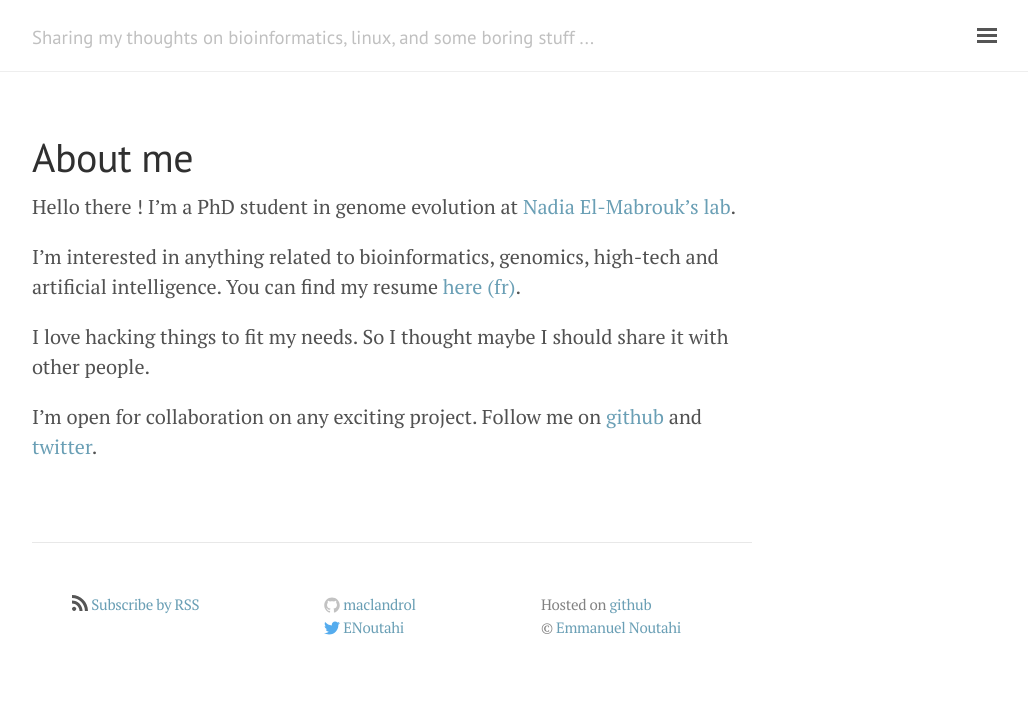
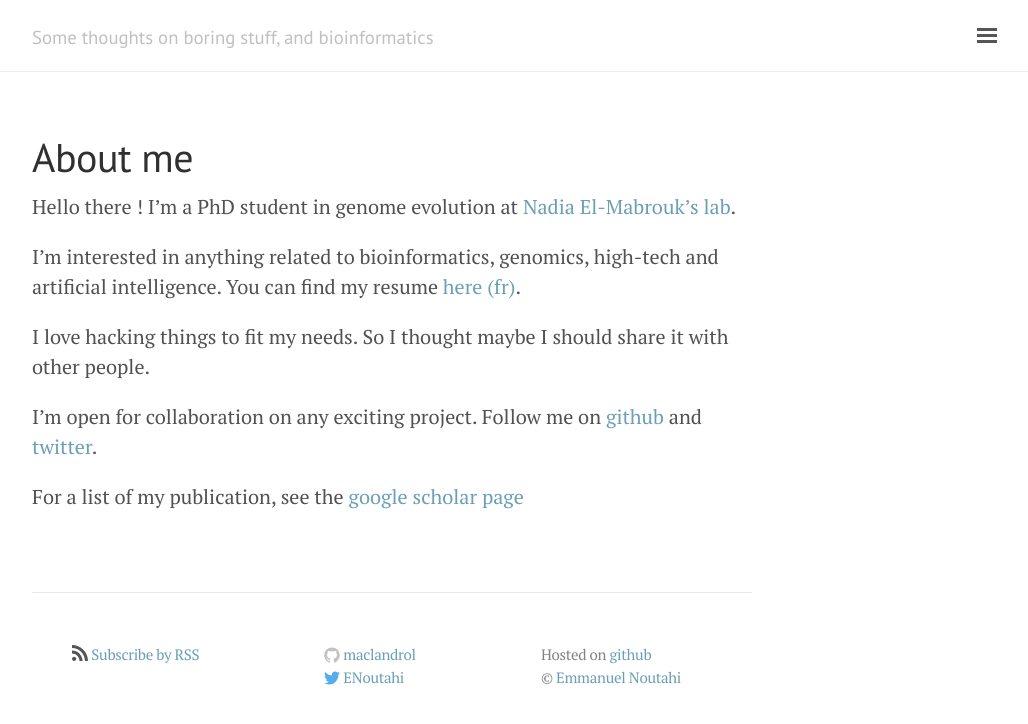
Before and after one commit to maclandrol/maclandrol.github.io, a Jekyll site: the page built from about.md, in a window 1280 px wide. Shown: the top 724 px of the page, without its empty margins (248-1276 px from the left). Built offline with Jekyll 4.4.1, drawn with Linux system fonts in a browser that asks for light colours; nearby versions of some CDN libraries.

```diff
--- a/_config.yml
+++ b/_config.yml
@@ -6,7 +6,7 @@ excerpt_separator: <!--more-->
 
 # Setup
 title:
-tagline:             'Sharing my thoughts on bioinformatics, linux, and some boring stuff ...'
+tagline:             'Some thoughts on boring stuff, and bioinformatics'
 description:         ''
 url:                 'http://www.mrnoutahi.com'
 baseurl:             'http://www.mrnoutahi.com'
--- a/about.md
+++ b/about.md
@@ -10,3 +10,5 @@ I’m interested in anything related to bioinformatics, genomics, high-tech and
 I love hacking things to fit my needs. So I thought maybe I should share it with other people.
 
 I'm open for collaboration on any exciting project. Follow me on [github](http://github.com/{{ site.github_username }}) and [twitter](https://twitter.com/{{ site.twitter_username }}).
+
+For a list of my publication, see the [google scholar page](https://scholar.google.ca/citations?user=JcuwpbQAAAAJ)
--- a/public/css/lanyon.css
+++ b/public/css/lanyon.css
@@ -682,6 +682,11 @@ a.pagination-item:hover {
 .post-list li{
   margin: 5px auto;
 }
+
+.sli-list li{
+  margin: 10px auto;
+}
+
 .infinite-spinner {
   display: block;
   width: 30px;
```
Also changed, not shown: talks.md (added, +13 -0 lines), README.md, 4 other files.
